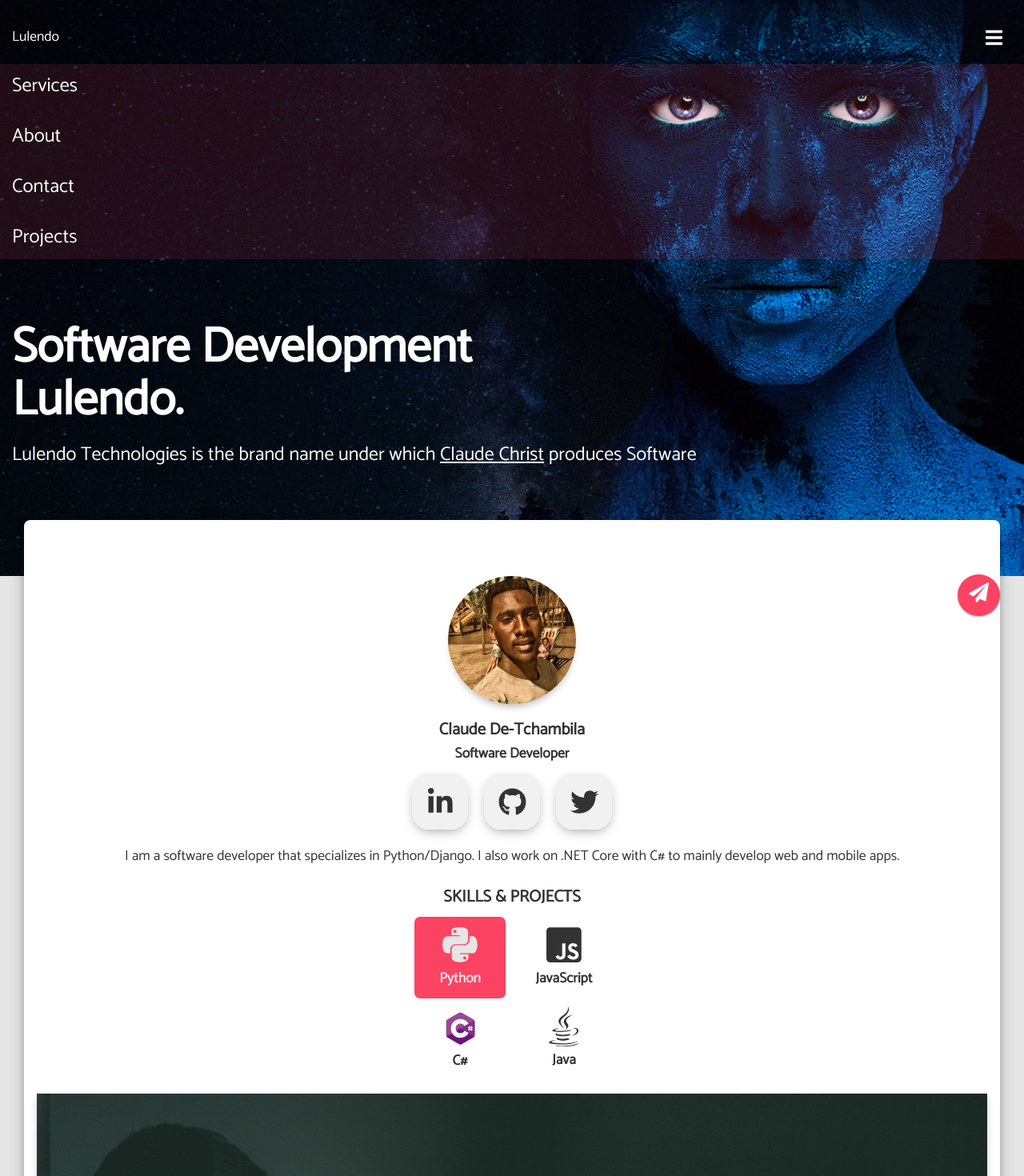
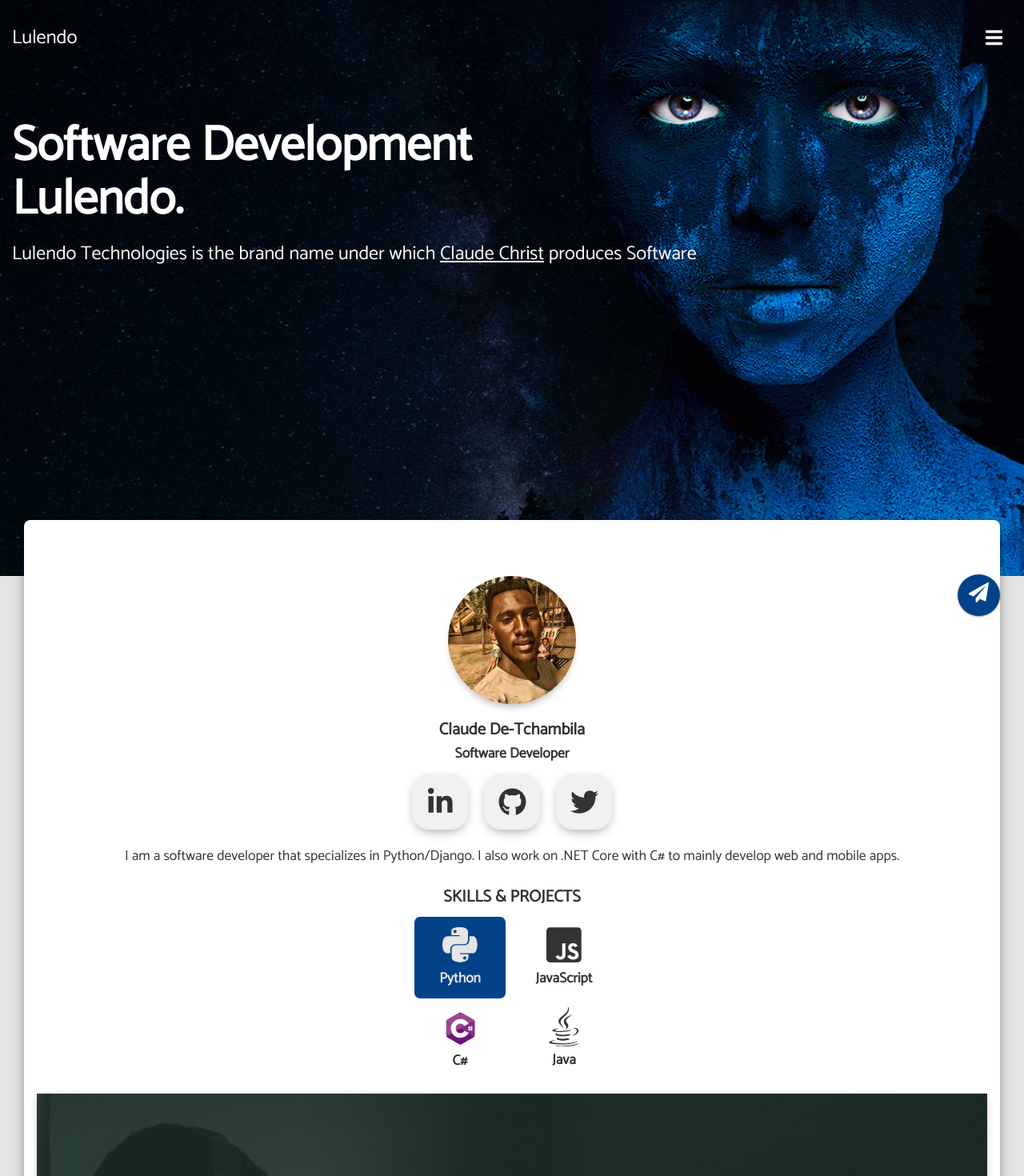
Before and after one commit to ChrisClaude/lulendo-claude-portfolio, a React (Create React App) app: page / in a window 1280 px wide. Shown: the top 1470 px of the page at 80% size. Built offline with nearby package versions, Linux system fonts and the light colour scheme.

Commit message:
primary color change

```diff
--- a/src/App.css
+++ b/src/App.css
@@ -1,5 +1,5 @@
 :root {
-    --primary-color: #FC4364;
+    --primary-color: #034289;
     --secondary-color: #444;
     --text-color: #333;
     --overlay-color: rgba(0, 0, 0, 0.7);
@@ -38,7 +38,7 @@ header {
 }
 
 .phone-links {
-    background-color: rgba(252, 67, 100, 0.12);
+    background-color: rgba(3, 66, 137, 0.12);
     width: 100%;
     z-index: 3;
     font-size: 1.52rem;
@@ -52,11 +52,10 @@ header {
     width: 100%;
     margin: 8px 0;
     padding: 8px 0 8px 15px;
-    transition: 1s;
 }
 
 .phone-links li:hover {
-    background-color: rgba(252, 67, 100, 0.8);
+    background-color: rgba(3, 66, 137, 0.8);
 }
 
 nav {
@@ -74,6 +73,10 @@ nav {
 .navlinks {
     color: white;
     text-decoration: none;
+}
+
+#brand {
+    font-size: 1.52rem;
 }
 
 .icon-button {
@@ -265,7 +268,7 @@ img {
 }
 
 .selected {
-    background-color: #FC4364;
+    background-color: #034289;
     color: #e5e5e5;
 }
 
@@ -515,7 +518,7 @@ footer svg {
     font-size: 0.875rem;
     line-height: 1.333333;
     border-radius: 0.3rem;
-    box-shadow: 1px 3px 1px 0 rgba(233, 30, 99, 0.17), 0 3px 1px -2px rgba(233, 30, 99, 0.2), 0 1px 5px 0 rgba(233, 30, 99, 0.12);
+    box-shadow: 1px 3px 1px 0 rgba(3, 66, 137, 0.17), 0 3px 1px -2px rgba(3, 30, 137, 0.2), 0 1px 5px 0 rgba(3, 66, 137, 0.12);
     border: none;
     cursor: pointer;
     text-align: center;
@@ -622,7 +625,7 @@ footer svg {
 
 .open li {
     opacity: 1;
-    transition: 4s ease;
+    transition: opacity 3s ease, background-color 170ms;
 }
 
 .close {
--- a/src/components/Header.js
+++ b/src/components/Header.js
@@ -5,7 +5,7 @@ import {FontAwesomeIcon} from "@fortawesome/react-fontawesome";
 class Header extends Component {
 
     state = {
-        phoneLinks: "phone-links"
+        phoneLinks: "phone-links close"
     };
 
     handleNavClicks = () => {
@@ -18,7 +18,7 @@ class Header extends Component {
         return (
             <header>
                 <nav>
-                    <Link to="/" className="navlinks">Lulendo</Link>
+                    <Link to="/" className="navlinks" id="brand">Lulendo</Link>
                     <div>
                         <button className="icon-button" onClick={this.handleNavClicks}><FontAwesomeIcon icon="bars"/></button>
                     </div>
```
